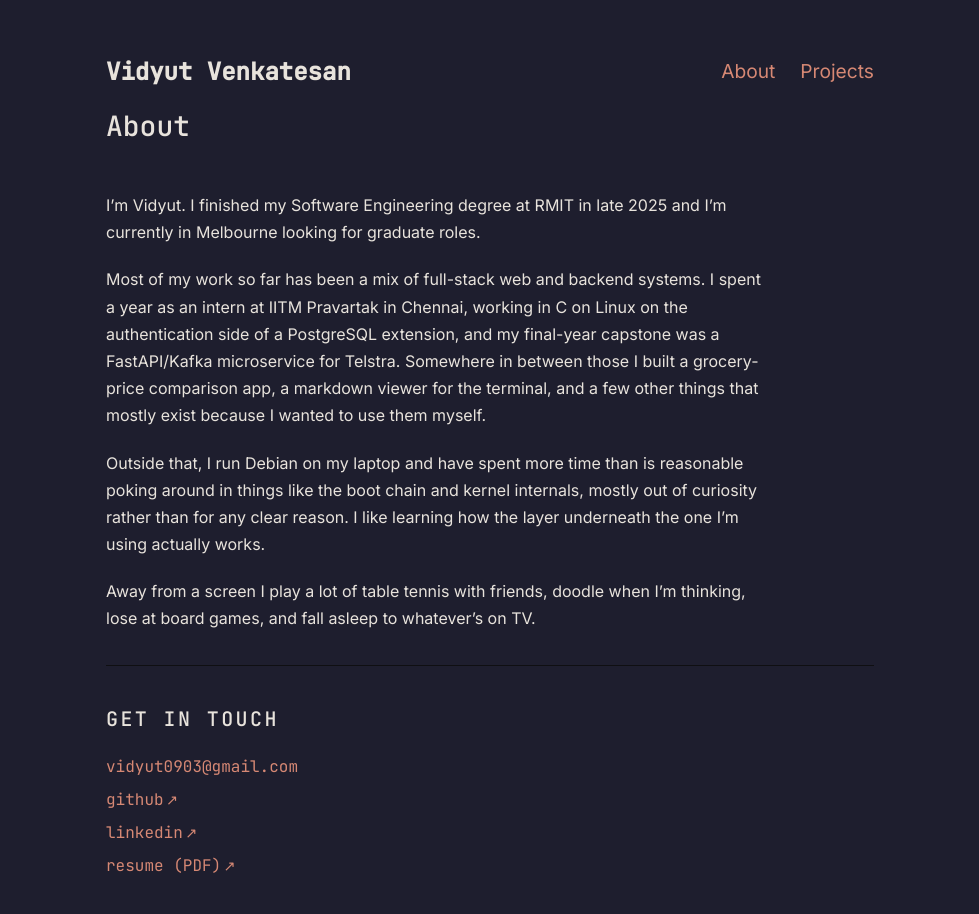
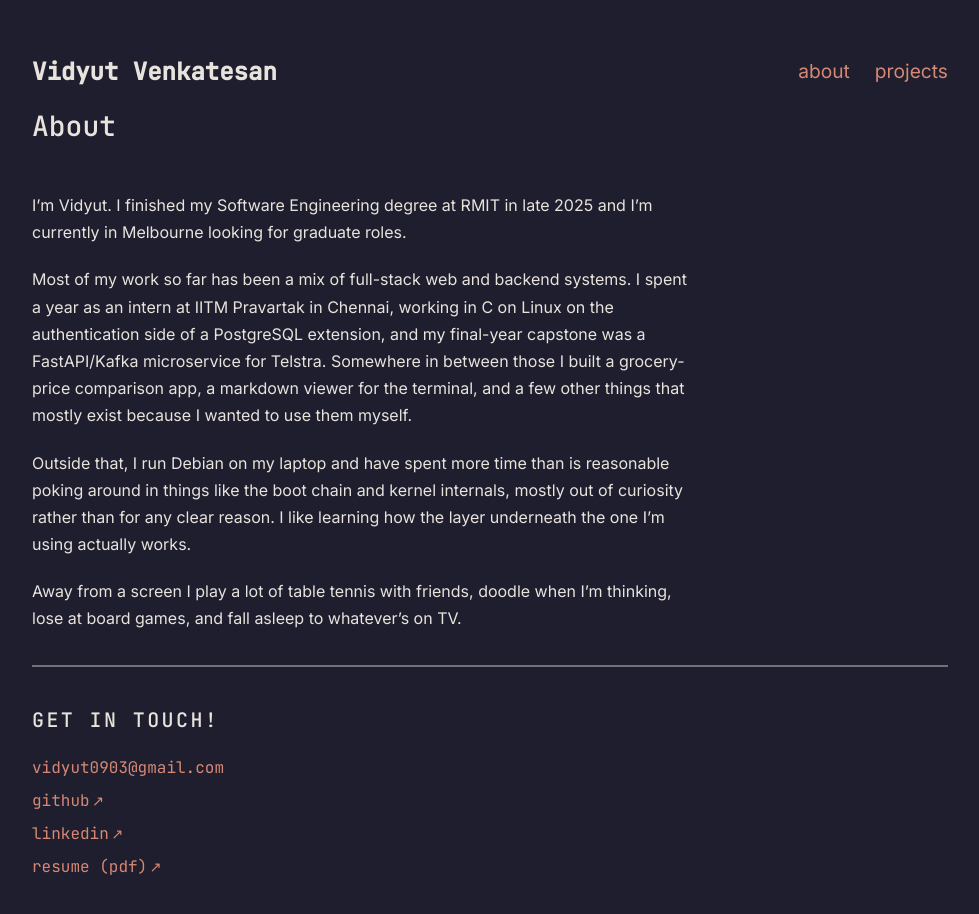
Before and after one commit to Vidyut01/Vidyut-Portfolio, an Astro site: page /about in a window 1280 px wide. Shown: the whole page, without its empty margins (150-1129 px from the left). Built offline with nearby package versions, Linux system fonts and the light colour scheme; Astro itself is replaced by a stand-in of ours.

Commit message:
fixed a variety of bugs and layout problems

```diff
--- a/src/components/Contact.astro
+++ b/src/components/Contact.astro
@@ -20,15 +20,16 @@ const { email, linkedin, github } = Astro.props;
         list-style: none;
         padding: 0;
         margin: 0;
-        display: flex;
+        display: inline-flex;
         flex-wrap: wrap;
+        align-items: center;
         gap: 1rem 1.25rem;
         font-family: var(--font-mono);
         font-size: 1rem;
     }
 
     .contact-list li {
-        display: flex;
+        display: inline-flex;
         align-items: center;
         gap: 1.25rem;
     }
@@ -36,6 +37,9 @@ const { email, linkedin, github } = Astro.props;
     .contact-list li:not(:last-child)::after {
         content: "·";
         color: var(--color-text-dim);
+        display: inline-block;
+        transform: translateY(-1px);
+        line-height: 1;
     }
 
     .contact-list a {
--- a/src/components/ExpCard.astro
+++ b/src/components/ExpCard.astro
@@ -37,7 +37,7 @@ const { title, company, location, start, end, summary } = Astro.props;
         font-family: var(--font-mono);
     }
     .exp-date {
-        color: var(--color-text-dim);
+        color: var(--color-text-muted);
         font-family: var(--font-mono);
     }
 
--- a/src/components/IndexProjectCard.astro
+++ b/src/components/IndexProjectCard.astro
@@ -14,7 +14,7 @@ const { title, summary, href, external } = Astro.props;
 </a>}
 
 {!href && <div class="index-project-card">
-    <h3 class="index-project-title">{title}</span></h3>
+    <h3 class="index-project-title">{title}</h3>
     <p class="index-project-info">{summary}</p>
 </div>}
 
--- a/src/components/Nav.astro
+++ b/src/components/Nav.astro
@@ -1,8 +1,8 @@
 <nav class="nav">
     <a href="/" class="site-name">Vidyut Venkatesan</a>
     <div class="nav-link-container">
-        <a href="/about" class="nav-link">About</a>
-        <a href="/projects" class="nav-link">Projects</a>
+        <a href="/about" class="nav-link">about</a>
+        <a href="/projects" class="nav-link">projects</a>
         <!-- TODO Blog Section -->
         <!-- <a href="/blog" class="nav-link">Blog</a> -->
     </div>
--- a/src/pages/about.astro
+++ b/src/pages/about.astro
@@ -18,12 +18,12 @@ const { email, github, linkedin } = about[0].data;
         </div>
 
         <section class="contact-section">
-            <h2 class="section-label">Get in touch</h2>
+            <h2 class="section-label">Get in Touch!</h2>
             <ul class="contact-list">
                 <li><a href={`mailto:${email}`}>{email}</a></li>
                 <li><a href={github} target="_blank" rel="noopener">github<span class="ext-arrow">↗</span></a></li>
                 <li><a href={linkedin} target="_blank" rel="noopener">linkedin<span class="ext-arrow">↗</span></a></li>
-                <li><a href="/resume.pdf" target="_blank" rel="noopener">resume (PDF)<span class="ext-arrow">↗</span></a></li>
+                <li><a href="/resume.pdf" target="_blank" rel="noopener">resume (pdf)<span class="ext-arrow">↗</span></a></li>
             </ul>
         </section>
     </article>
@@ -54,7 +54,7 @@ const { email, github, linkedin } = about[0].data;
     .contact-section {
         margin-top: 2rem;
         padding-top: 2.5rem;
-        border-top: 1px solid var(--color-border);
+        border-top: 2px solid var(--color-border);
     }
 
     .section-label {
--- a/src/pages/index.astro
+++ b/src/pages/index.astro
@@ -13,7 +13,7 @@ const experiences = await getCollection('experiences');
 ---
 
 <Layout title="Vidyut Venkatesan">
-	<h1 class="index-title">{about?.data.indexmessage}</h1>
+	<h1 class="index-title">{about.data.indexmessage}</h1>
 	<Contact email={about.data.email} github={about.data.github} linkedin={about.data.linkedin} />
 
 	<section class="page-section">
--- a/src/styles/global.css
+++ b/src/styles/global.css
@@ -4,7 +4,7 @@
     --color-text-muted: #b5ada1;
     --color-text-dim: #8a847a;
     --color-accent: #d68874;
-    --color-border: #0f0f12;
+    --color-border: #717178;
 
     --font-sans: 'Inter', system-ui, -apple-system, sans-serif;
     --font-mono: 'JetBrains Mono', ui-monospace, monospace;
@@ -20,7 +20,7 @@ body {
 }
 
 main {
-  max-width: 60%;
+  max-width: 916px;
   margin: 3.5rem auto;
   padding: 0 1.5rem;
   border-radius: 5px;
```
